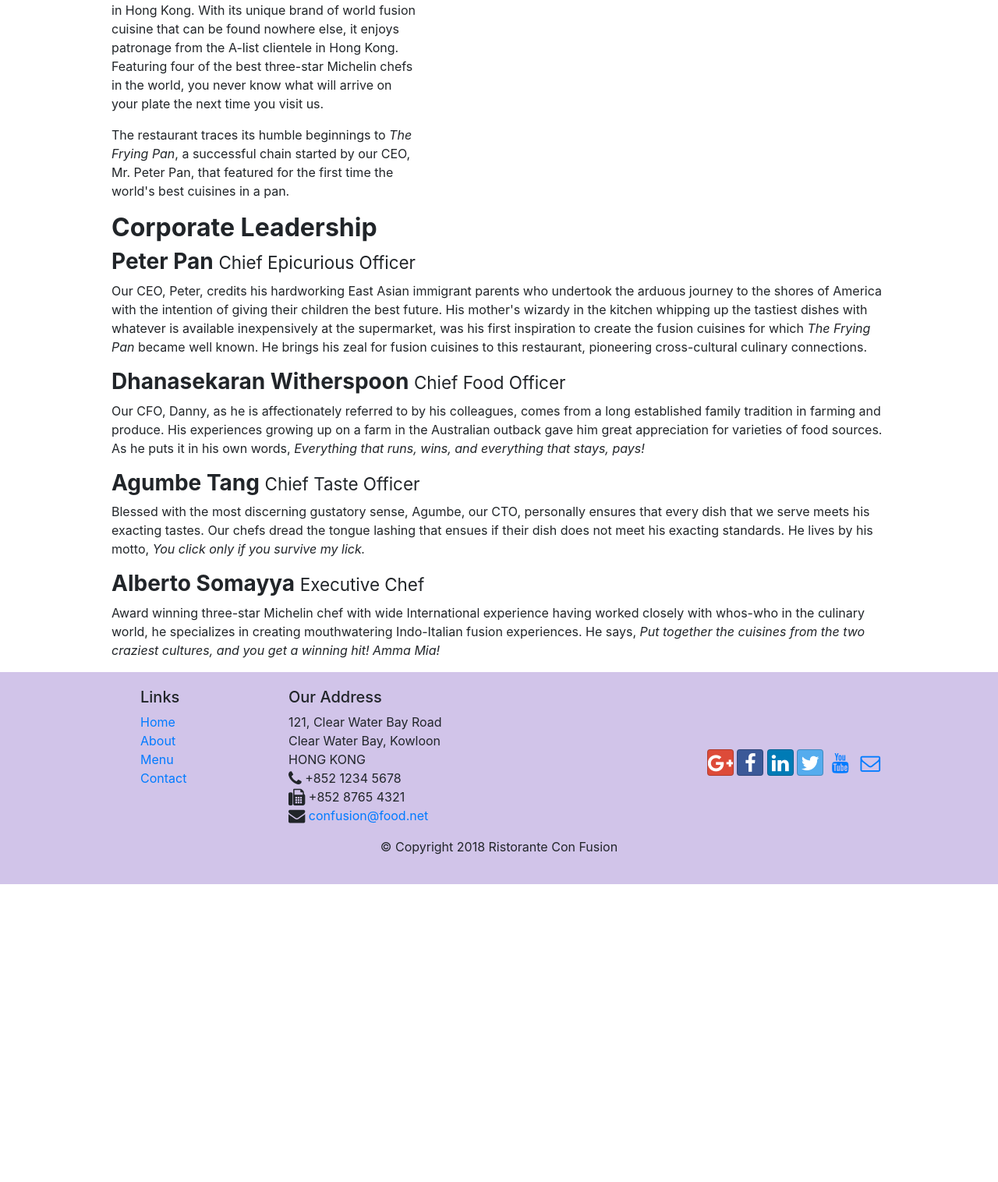
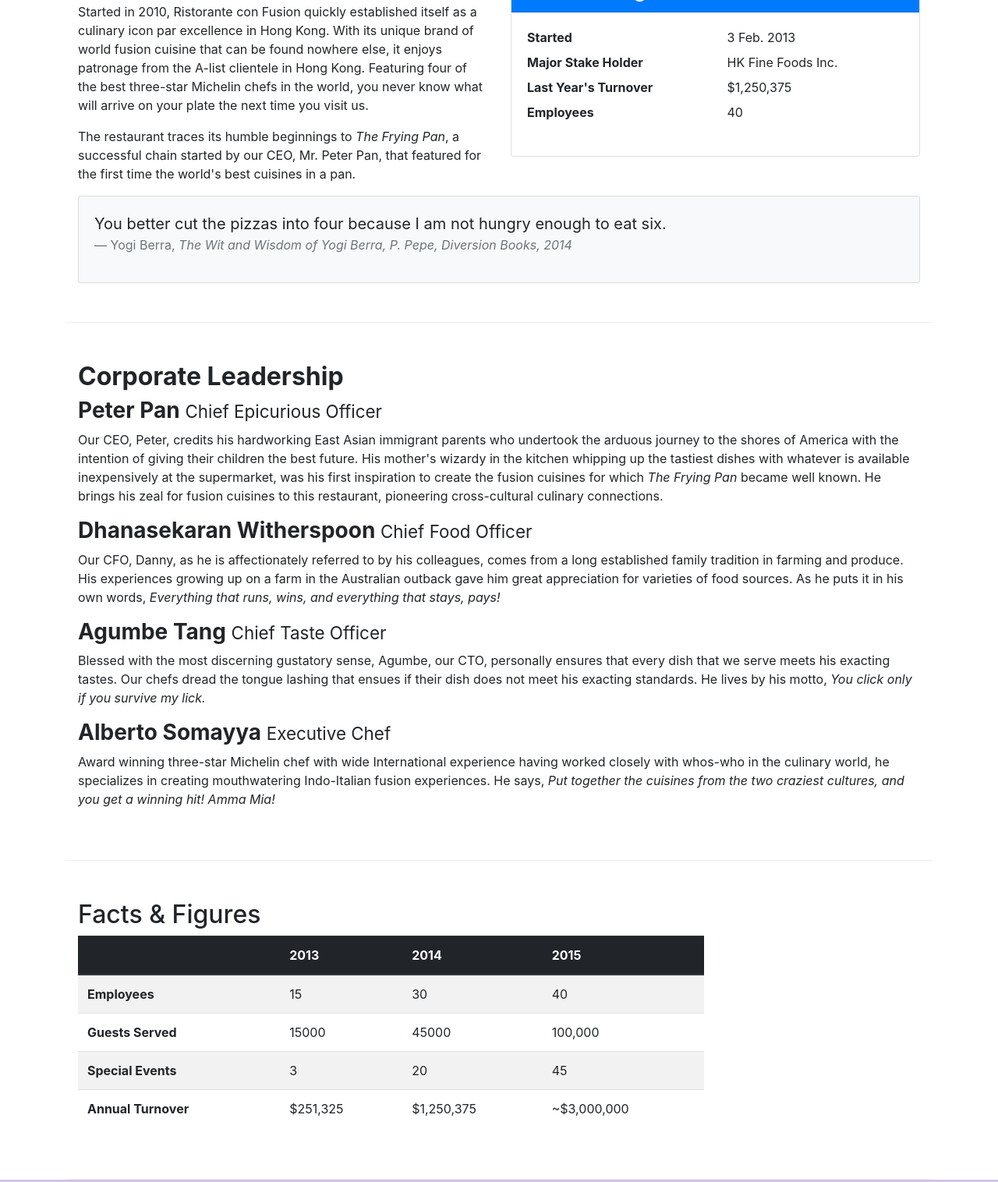
Before and after one commit to Sunilshah-7/Learning-Bootstrap, a website: page aboutus.html in a window 1280 px wide. Shown: the part 558-2074 px from the top of the page at 78% size. Before the commit the page ends 1692 px from the top, so only its background shows below. Drawn offline with nearby package versions, Linux system fonts and the light colour scheme.

Commit message:
Tables and cards

```diff
--- a/aboutus.html
+++ b/aboutus.html
@@ -46,30 +46,58 @@
         </div>
     </header>
 
-    <div class="middle">
-        <div>
+    <div class="container">
+        <div class="row">
             <ol class="col-12 breadcrumb">
                 <li class="breadcrumb-item"><a href="./index.html">Home</a></li>
                 <li class="breadcrumb-item active">About Us</li>
             </ol>
-            <div class="justify-content-center">
+            <div class="col-12">
                <h3><b>About Us</b></h3>
                <hr>
             </div>
         </div>
 
-        <div>
-            <div class="col-sm-10 col-md-5">
+        <div class="row row-content">
+            <div class="col-sm-6">
                 <h2><b>Our History</b></h2>
                 <p>Started in 2010, Ristorante con Fusion quickly established itself as a culinary icon par excellence in Hong Kong. With its unique brand of world fusion cuisine that can be found nowhere else, it enjoys patronage from the A-list clientele in Hong Kong.  Featuring four of the best three-star Michelin chefs in the world, you never know what will arrive on your plate the next time you visit us.</p>
                 <p>The restaurant traces its humble beginnings to <em>The Frying Pan</em>, a successful chain started by our CEO, Mr. Peter Pan, that featured for the first time the world's best cuisines in a pan.</p>
             </div>
-            <div>
+            <div class="col-sm">
+                <div class="card">
+                    <h3 class="card-header bg-primary text-white">Facts at a glance</h3>
+                    <div class="card-body">
+                        <dl class="row">
+                            <dt class="col-6">Started</dt>
+                            <dd class="col-6">3 Feb. 2013</dd>
+                            <dt class="col-6">Major Stake Holder</dt>
+                            <dd class="col-6">HK Fine Foods Inc.</dd>
+                            <dt class="col-6">Last Year's Turnover</dt>
+                            <dd class="col-6">$1,250,375</dd>
+                            <dt class="col-6">Employees</dt>
+                            <dd class="col-6">40</dd>
+                        </dl>
+                    </div>
+                </div>
+            </div>
+            <div class="col-12">
+                <div class="card card-body bg-light">
+                    <blockquote class="blockquote">
+                        <p class="mb-0">You better cut the pizzas into four because I am not
+                            hungry enough to eat six.
+                        </p>
+                        <footer class="blockquote-footer">Yogi Berra,
+                            <cite title="Source Title">The Wit and Wisdom of Yogi Berra,
+                                P. Pepe, Diversion Books, 2014</cite>
+                        </footer>
+                    </blockquote>
+                </div>
             </div>
         </div>
 
 
-        <div>
+        <div class="row row-content">
             <div class="col-sm-10 col-md-12">
                 <h2><b>Corporate Leadership</b></h2>
                 <h3><b>Peter Pan </b><small>Chief Epicurious Officer</small></h3>
@@ -89,8 +117,52 @@
                 <p>Award winning three-star Michelin chef with wide International experience having worked closely with whos-who in the culinary world, he specializes in creating mouthwatering Indo-Italian fusion experiences. He says, <em>Put together the cuisines from the two craziest cultures, and you get a winning hit! Amma Mia!</em></p>
                 </div>
             </div>
+        </div>
+        <div class="row row-content">
+            <div class="col-12 col-sm-9">
+                <h2>Facts &amp; Figures</h2>
+                <div class="table-responsive">
+                    <table class="table table-striped">
+                        <thead class="thead-dark">
+                            <tr>
+                                <th>&nbsp;</th>
+                                <th>2013</th>
+                                <th>2014</th>
+                                <th>2015</th>
+                            </tr>
+                        </thead>
+                        <tbody>
+                            <tr>
+                                <th>Employees</th>
+                                <td>15</td>
+                                <td>30</td>
+                                <td>40</td>
+                            </tr>
+                            <tr>
+                                <th>Guests Served</th>
+                                <td>15000</td>
+                                <td>45000</td>
+                                <td>100,000</td>
+                            </tr>
+                            <tr>
+                                <th>Special Events</th>
+                                <td>3</td>
+                                <td>20</td>
+                                <td>45</td>
+                            </tr>
+                            <tr>
+                                <th>Annual Turnover</th>
+                                <td>$251,325</td>
+                                <td>$1,250,375</td>
+                                <td>~$3,000,000</td>
+                            </tr>
+                        </tbody>
+                    </table>
+                </div>
+            </div>
+             <div class="col-12 col-sm-3">
+            </div>
        </div>
-
     </div>
 
     <footer class="footer">
```
